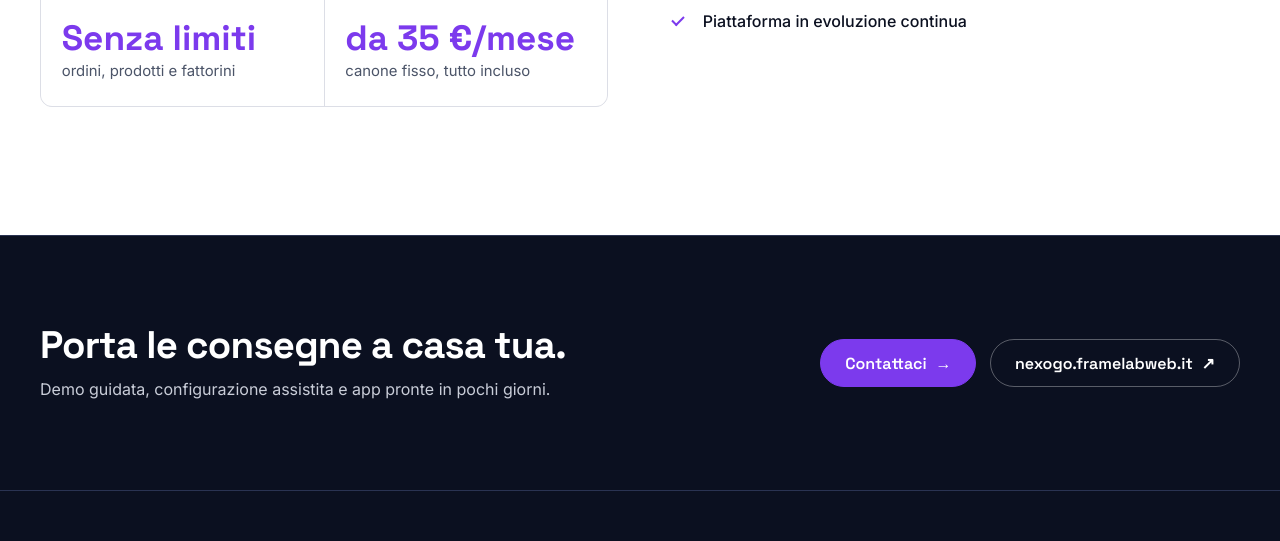
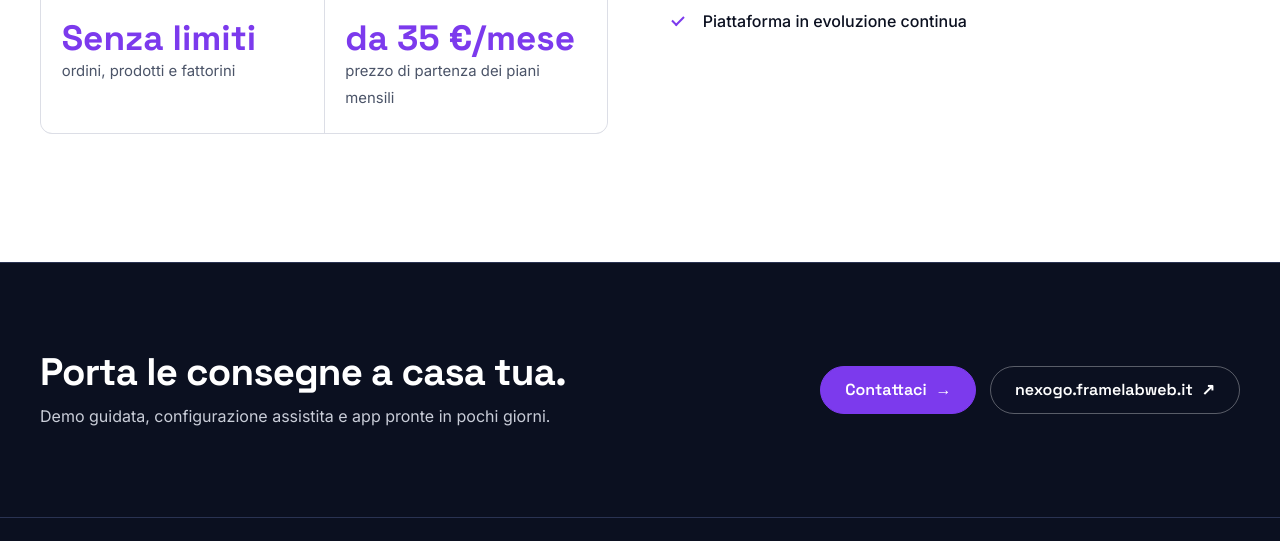
Before and after one commit to Marchettoh/framelab, a plain HTML site: page prodotti/nexogo.html in a window 1280 px wide. Shown: the part 1902-2443 px from the top of the page. Drawn offline with Linux system fonts and the light colour scheme.

Commit message:
nexogo: prezzo presentato come piani da 35 €/mese
Il testo "canone fisso, tutto incluso" contraddiceva il "da": ora indica il prezzo di partenza dei piani.

Co-Authored-By: Claude Opus 5.5 <noreply@anthropic.com>

```diff
--- a/prodotti/nexogo.html
+++ b/prodotti/nexogo.html
@@ -139,7 +139,7 @@
             <div><strong>0%</strong><span>commissioni: incassi tutto tu</span></div>
             <div><strong>3</strong><span>app incluse: clienti, locale, fattorini</span></div>
             <div><strong>Senza limiti</strong><span>ordini, prodotti e fattorini</span></div>
-            <div><strong>da 35 €/mese</strong><span>canone fisso, tutto incluso</span></div>
+            <div><strong>da 35 €/mese</strong><span>prezzo di partenza dei piani mensili</span></div>
           </div>
           <ul class="check-list" role="list" data-reveal>
             <li>Multi locale con menu e orari dedicati</li>
```
